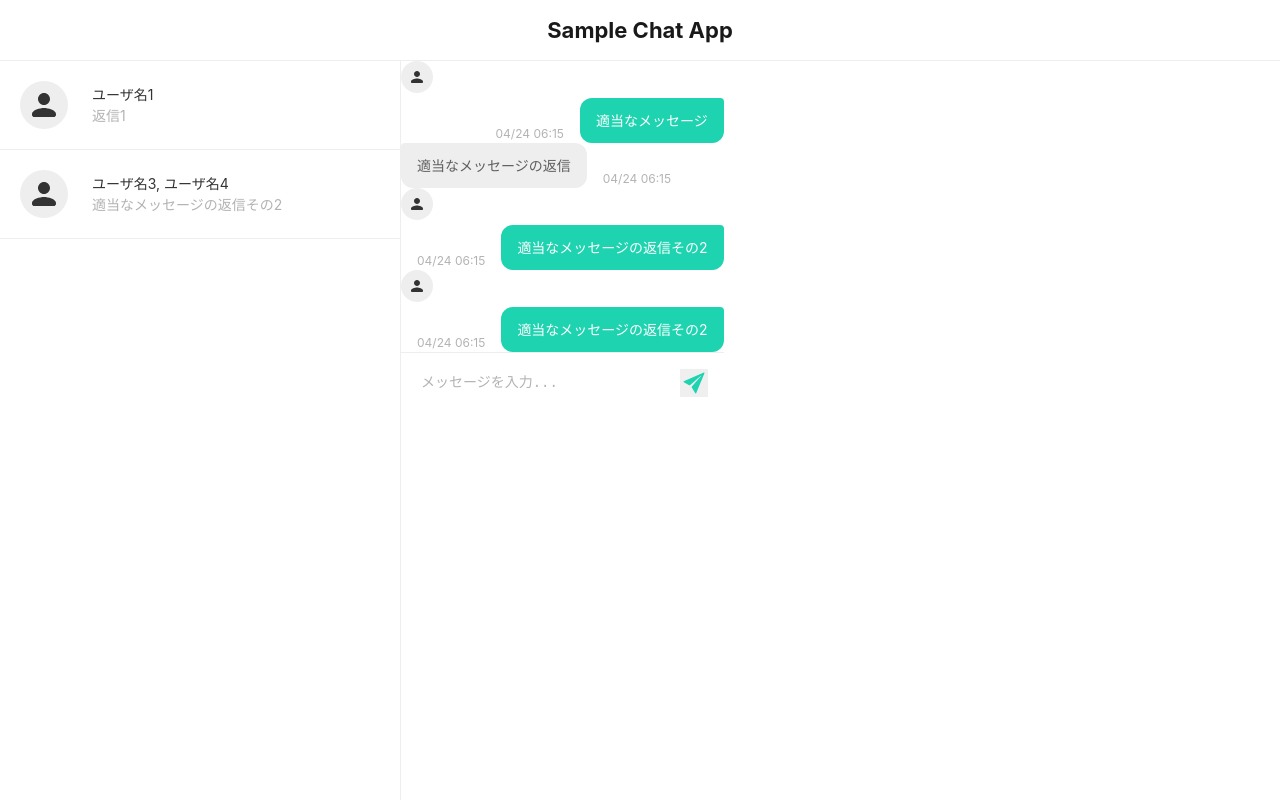
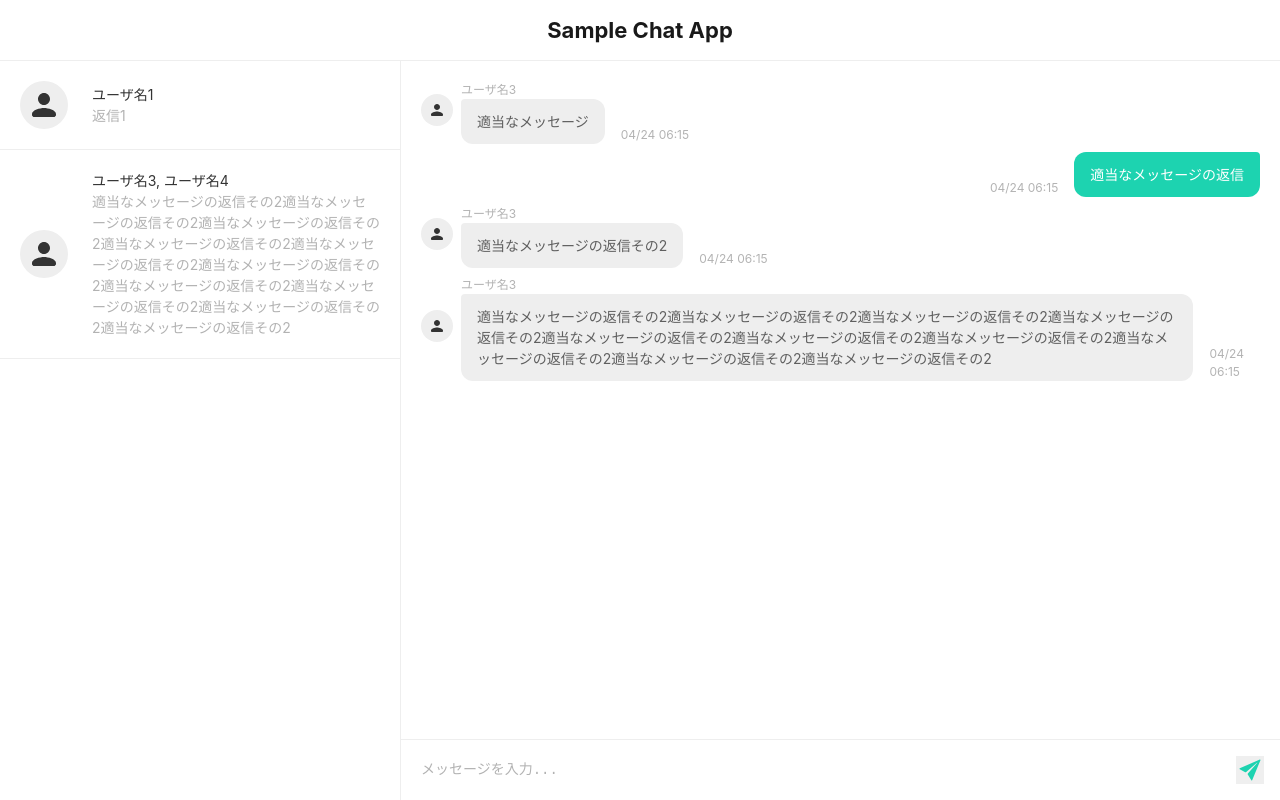
Before and after one commit to kazushisan/cojt-chat, a Vue app: page /main in a window 1280 px wide. Built offline with nearby package versions, Linux system fonts and the light colour scheme.

Commit message:
feat: complete main screen

```diff
--- a/src/pages/Main.vue
+++ b/src/pages/Main.vue
@@ -14,21 +14,25 @@
             .message__item(
               v-for="message in $data.connections[1].messages"
               :key="message._id"
+              :class="{ 'message__item--me': message.from == $data.user._id }"
             )
               UserImage(
                 v-if="message.from !== $data.user._id"
                 :width="32"
+                :style="{ marginRight: '8px' }"
               )
               div
                 div(
-                  v-if="message.from !== $data.user._id && $data.connections[0].users.length > 2"
-                ) {{ $data.connection[1].users.find(user => user._id == $message.from).name }}
+                  v-if="message.from !== $data.user._id && $data.connections[1].users.length > 2"
+                  :style="{ fontSize: '12px', color: 'rgba(0, 0, 0, 0.3)' }"
+                ) {{ $data.connections[1].users.find(user => user._id == message.from).name }}
                 ChatBubble(
-                  :fromMe="message.from !== $data.user._id"
+                  :fromMe="message.from == $data.user._id"
                   :date="message.createdAt"
                 ) {{ message.content }}
           MessageInput(
             v-model="$data.input"
+            style="flex: 0 0 auto;"
           )
 </template>
 
@@ -123,7 +127,7 @@ export default {
             },
             {
               _id: 'gg',
-              content: '適当なメッセージの返信その2',
+              content: '適当なメッセージの返信その2適当なメッセージの返信その2適当なメッセージの返信その2適当なメッセージの返信その2適当なメッセージの返信その2適当なメッセージの返信その2適当なメッセージの返信その2適当なメッセージの返信その2適当なメッセージの返信その2適当なメッセージの返信その2',
               from: 'ff',
               createdAt: new Date()
             }
@@ -160,6 +164,24 @@ export default {
 
   &__detail {
     position: relative;
+    display: flex;
+    flex: 1 0 0;
+    flex-direction: column;
+  }
+}
+
+.message {
+  flex: 1 0 0;
+  padding: 20px;
+
+  &__item {
+    display: flex;
+    align-items: center;
+    margin-bottom: 8px;
+
+    &--me {
+      flex-direction: row-reverse;
+    }
   }
 }
 </style>
```
